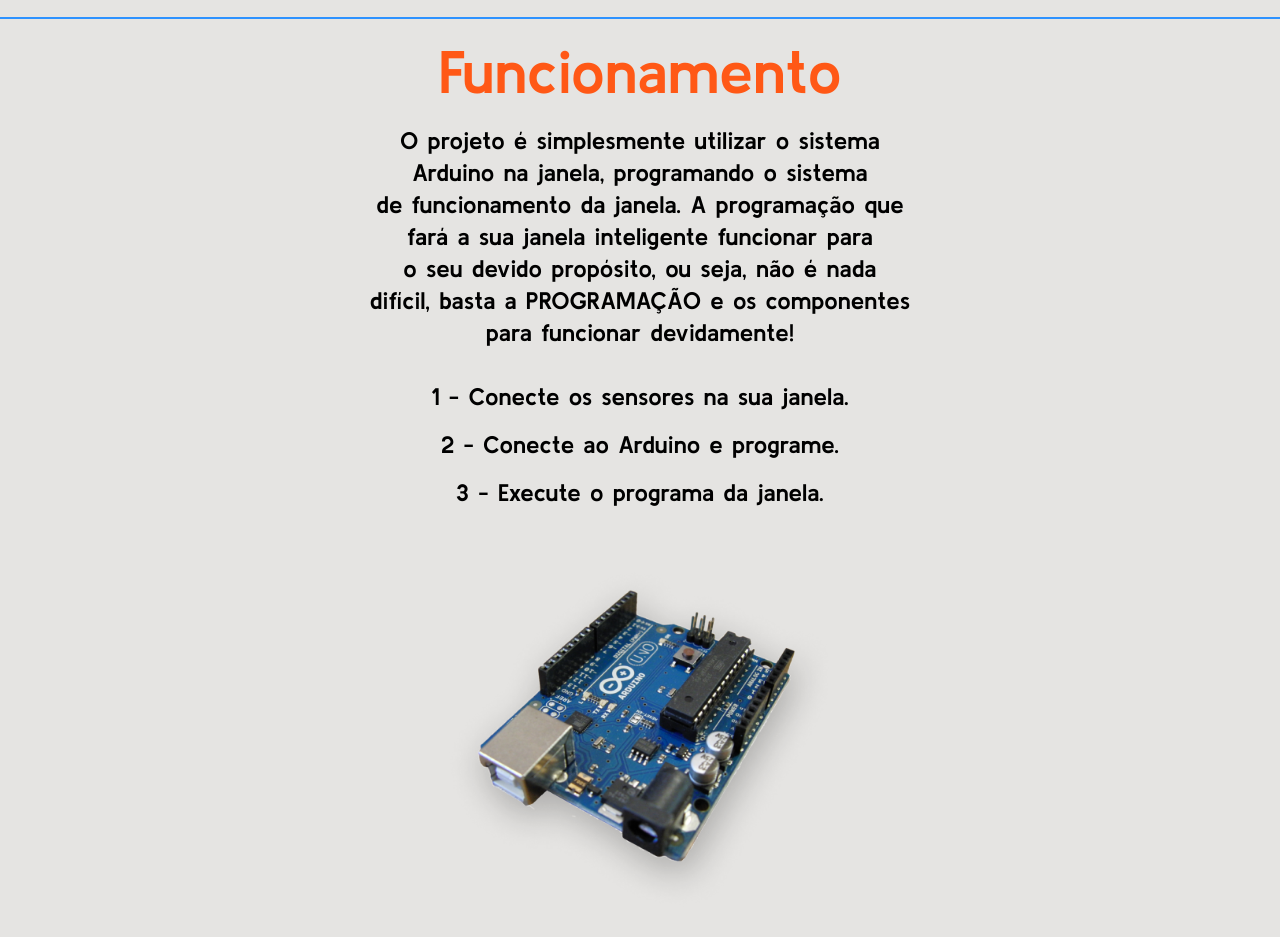
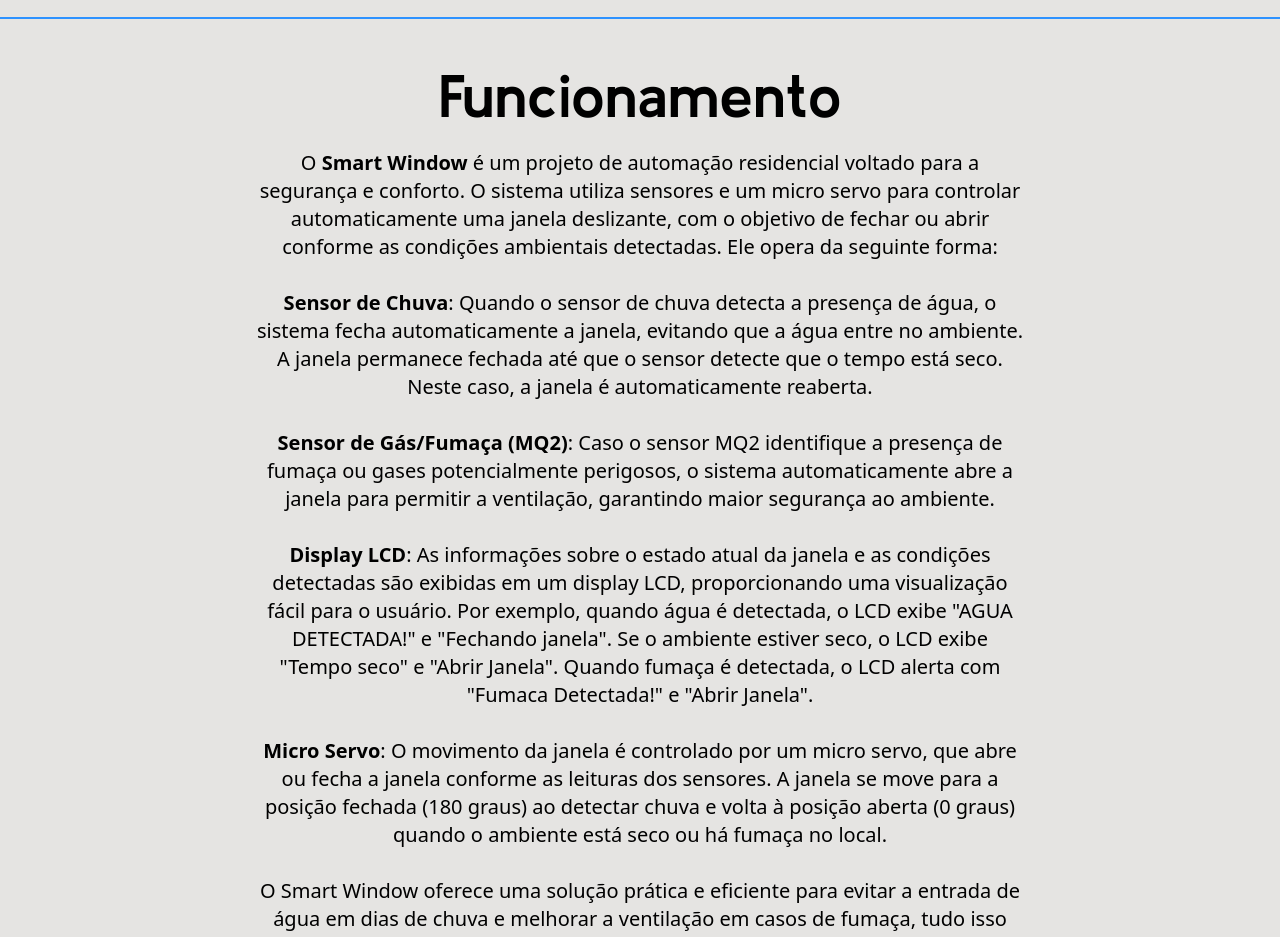
Before and after one commit to NicolasoProgramador/Tcc_1, a React (Vite) app: page /funcionamento in a window 1280 px wide. Shown: the part 63-1000 px from the top of the page. Built offline with nearby package versions, Linux system fonts and the light colour scheme.

Commit message:
20/09/204

```diff
--- a/src/pages/Funcionamento.jsx
+++ b/src/pages/Funcionamento.jsx
@@ -9,35 +9,32 @@
       <br />
       <br />
       <br />
-      <div id="funcionamento" className='px-4 sm:px-8 py-8'>
+      <br />
+      <div id="funcionamento" className='px-4 sm:px-8 py-8 bg-gray-50'>
         <section className='flex flex-col items-center'>
-          <h1 className='font-kulim text-center text-4xl sm:text-5xl md:text-6xl text-orange font-bold'>
+          <h1 className='font-kulim text-center text-4xl sm:text-5xl md:text-6xl text-orange-600 font-bold mb-6'>
             Funcionamento
           </h1>
 
-          <p className="font-kulim text-center font-bold text-lg sm:text-xl md:text-2xl mt-6">
-            O projeto é simplesmente utilizar o sistema <br className="hidden sm:block"/>
-            Arduino na janela, programando o sistema <br className="hidden sm:block"/>
-            de funcionamento da janela. A programação que <br className="hidden sm:block"/>
-            fará a sua janela inteligente funcionar para <br className="hidden sm:block"/>
-            o seu devido propósito, ou seja, não é nada <br className="hidden sm:block"/>
-            difícil, basta a PROGRAMAÇÃO e os componentes <br className="hidden sm:block"/>
-            para funcionar devidamente!
+          <p className='text-gray-700 text-base sm:text-lg md:text-xl leading-relaxed max-w-3xl text-center'>
+            O <span className="font-semibold text-orange-500">Smart Window</span> é um projeto de automação residencial voltado para a segurança e conforto. O sistema utiliza sensores e um micro servo para controlar automaticamente uma janela deslizante, com o objetivo de fechar ou abrir conforme as condições ambientais detectadas. Ele opera da seguinte forma:
+            <br /><br />
+            <span className="font-semibold text-orange-500">Sensor de Chuva</span>: Quando o sensor de chuva detecta a presença de água, o sistema fecha automaticamente a janela, evitando que a água entre no ambiente. A janela permanece fechada até que o sensor detecte que o tempo está seco. Neste caso, a janela é automaticamente reaberta.
+            <br /><br />
+            <span className="font-semibold text-orange-500">Sensor de Gás/Fumaça (MQ2)</span>: Caso o sensor MQ2 identifique a presença de fumaça ou gases potencialmente perigosos, o sistema automaticamente abre a janela para permitir a ventilação, garantindo maior segurança ao ambiente.
+            <br /><br />
+            <span className="font-semibold text-orange-500">Display LCD</span>: As informações sobre o estado atual da janela e as condições detectadas são exibidas em um display LCD, proporcionando uma visualização fácil para o usuário. Por exemplo, quando água é detectada, o LCD exibe "AGUA DETECTADA!" e "Fechando janela". Se o ambiente estiver seco, o LCD exibe "Tempo seco" e "Abrir Janela". Quando fumaça é detectada, o LCD alerta com "Fumaca Detectada!" e "Abrir Janela".
+            <br /><br />
+            <span className="font-semibold text-orange-500">Micro Servo</span>: O movimento da janela é controlado por um micro servo, que abre ou fecha a janela conforme as leituras dos sensores. A janela se move para a posição fechada (180 graus) ao detectar chuva e volta à posição aberta (0 graus) quando o ambiente está seco ou há fumaça no local.
+            <br /><br />
+            O Smart Window oferece uma solução prática e eficiente para evitar a entrada de água em dias de chuva e melhorar a ventilação em casos de fumaça, tudo isso sem a necessidade de intervenção manual, garantindo conforto e segurança ao usuário.
           </p>
 
-          <div className="mt-8 space-y-4">
-            <p className="font-kulim text-center font-bold text-lg sm:text-xl md:text-2xl">
-              1 - Conecte os sensores na sua janela.
-            </p>
-            <p className="font-kulim text-center font-bold text-lg sm:text-xl md:text-2xl">
-              2 - Conecte ao Arduino e programe.
-            </p>
-            <p className="font-kulim text-center font-bold text-lg sm:text-xl md:text-2xl">
-              3 - Execute o programa da janela.
-            </p>
-          </div>
-
-          <img src={Arduino} className='mt-7 w-full max-w-xs sm:max-w-sm md:max-w-md' alt="Arduino" />
+          <img
+            src={Arduino}
+            className='mt-7 w-full max-w-xs sm:max-w-sm md:max-w-md shadow-lg hover:shadow-xl transition-shadow duration-300 ease-in-out'
+            alt="Arduino"
+          />
         </section>
       </div>
     </>
--- a/src/pages/Materiais.jsx
+++ b/src/pages/Materiais.jsx
@@ -3,6 +3,8 @@
 import Chuva from '../public/sensor_chuva.png'
 import Header from './Header'
 import SensorMQ2 from '../public/SensorMQ2man.png'
+import LCDarduino from '../public/LCDarduino.png'
+import DHT11 from '../public/DHT11.png'
 
 function Materiais() {
   return (
@@ -82,15 +84,26 @@
        <h2 className='font-kulim text-dark-blue text-3xl md:text-4xl font-bold text-center'>Sensor MQ2</h2>
        <p className="font-kulim font-bold text-base md:text-2xl text-center mt-4">No projeto Smart Window, o sensor de gás MQ-2 detecta fumaça ou gases perigosos dentro de casa. Se ele identificar níveis críticos de fumaça ou gases, pode acionar um alerta, como ativar um alarme sonoro (buzzer), ajudando a prevenir riscos à saúde ou evitar odores indesejados no ambiente.</p>
        <img src={SensorMQ2} alt="" className="mt-6 w-64 md:w-96"/>
+       </div>
+      </section>
 
+      <section className="mt-10">
+      <div className='flex flex-col items-center'>
+      <h2 className='font-kulim text-dark-blue text-3xl md:text-4xl font-bold text-center'>LCD</h2>
+      <p className="font-kulim font-bold text-base md:text-2xl text-center mt-4"> No projeto Smart Window, o display LCD exibe informações sobre o status da janela e o clima. Ele mostra mensagens como "Está chovendo" e "Fechando Janela" ao detectar chuva, ou "Tempo seco" e "Abrindo Janela" quando o sensor de chuva está seco. Isso fornece feedback visual em tempo real sobre as ações automáticas do sistema, permitindo que o usuário saiba o que está acontecendo com a janela.</p>
+      <img src={LCDarduino}  width = {300}alt="" />
 
+      </div>
+      </section>
 
+      <section className="mt-10">
+      <div className='flex flex-col items-center'>
+      <h2 className='font-kulim text-dark-blue text-3xl md:text-4xl font-bold text-center'>DHT11 - Sensor De Temperatura e Humidade</h2>
+      <p className="font-kulim font-bold text-base md:text-2xl text-center mt-4">  O sensor DHT11 no projeto Smart Window mede temperatura e umidade, mas não será utilizado para abrir a janela com base na temperatura elevada. Ele pode ser usado apenas para monitoramento das condições internas.
+      </p>
+      <img src={DHT11}  width = {300}alt="" />
 
-
-
-
-
-       </div>
+      </div>
       </section>
 
     </div>
```
Also changed, not shown: src/public/DHT11.png (added), src/public/LCDarduino.png (added).
